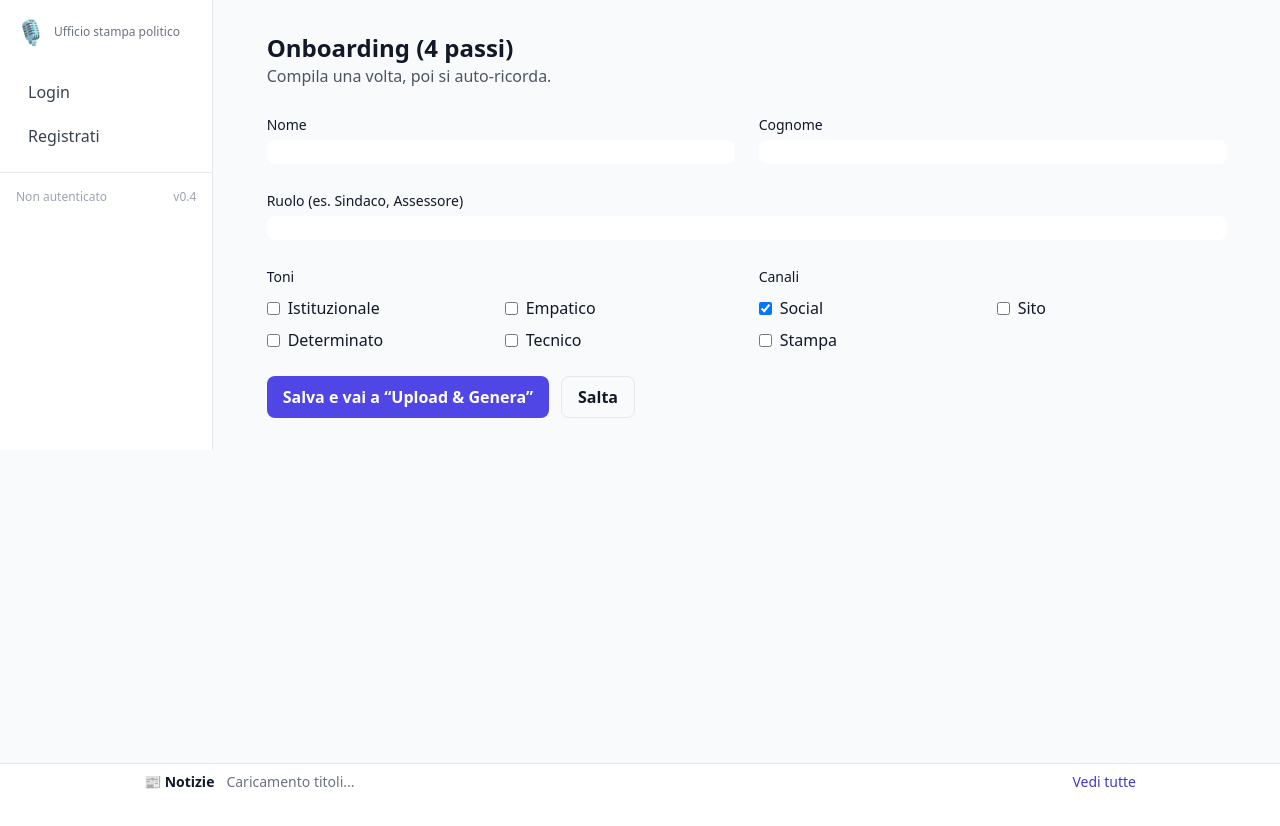
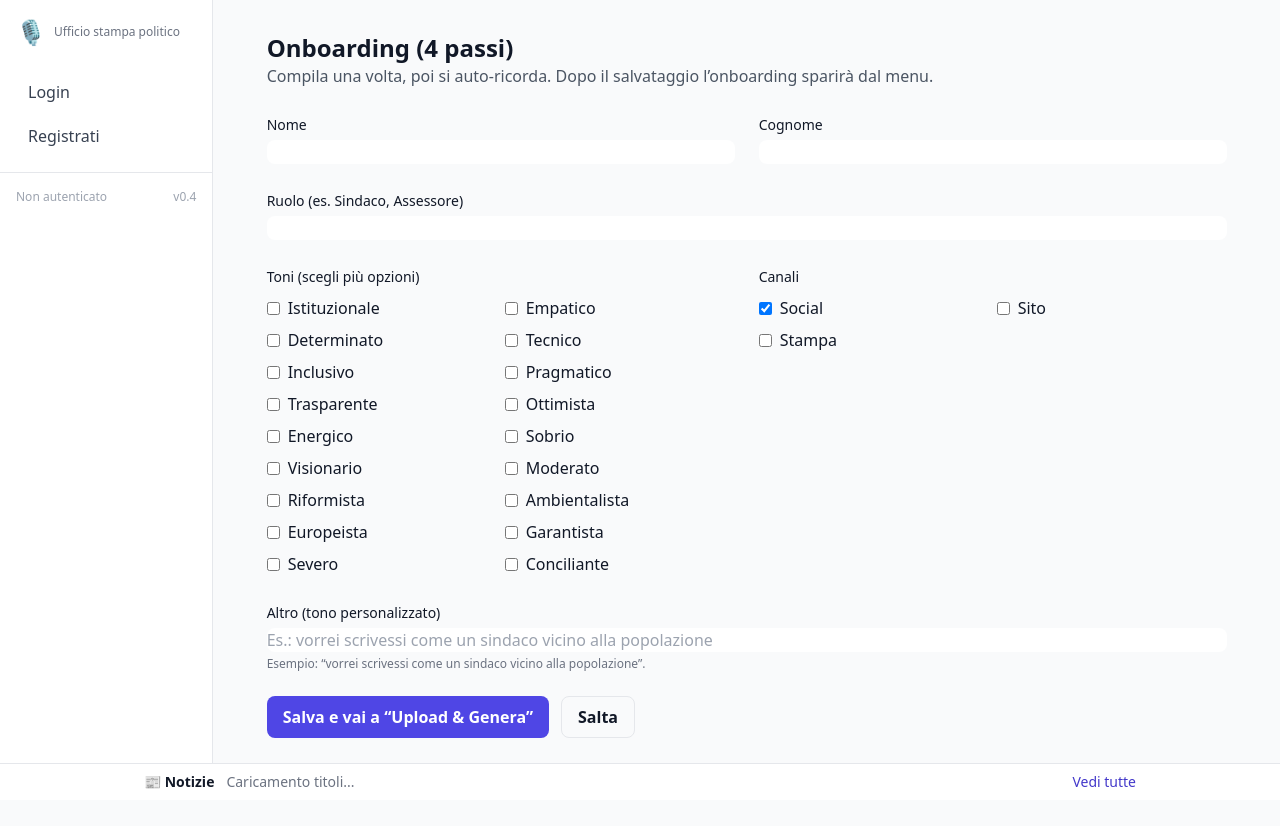
Before and after one commit to lorenzospadotto-debug/noventa-comms-app, a FastAPI app: template templates/home.html in a window 1280 px wide. Before the commit the page ends 789 px from the top, so only its background shows below. Run offline with FastAPI, Linux system fonts and the light colour scheme; the template is opened without the code that fills it, so the values that code supplies are empty; some libraries are stand-ins or nearby versions.

Commit message:
Update home.html

```diff
--- a/templates/home.html
+++ b/templates/home.html
@@ -1,7 +1,7 @@
 {% extends "base.html" %}
 {% block content %}
 <h1 class="text-2xl font-bold">Onboarding (4 passi)</h1>
-<p class="text-gray-600">Compila una volta, poi si auto-ricorda.</p>
+<p class="text-gray-600">Compila una volta, poi si auto-ricorda. Dopo il salvataggio l’onboarding sparirà dal menu.</p>
 
 <form action="/save_onboarding" method="post" class="mt-6 grid grid-cols-1 md:grid-cols-2 gap-6" onsubmit="showOverlay()">
   <div>
@@ -24,10 +24,10 @@
   </div>
 
   <div>
-    <span class="text-sm font-medium">Toni</span>
+    <span class="text-sm font-medium">Toni (scegli più opzioni)</span>
     <div class="mt-2 grid grid-cols-2 gap-2">
       {% set tones = profile.tones or [] %}
-      {% for t in ['Istituzionale','Empatico','Determinato','Tecnico'] %}
+      {% for t in ['Istituzionale','Empatico','Determinato','Tecnico','Inclusivo','Pragmatico','Trasparente','Ottimista','Energico','Sobrio','Visionario','Moderato','Riformista','Ambientalista','Europeista','Garantista','Severo','Conciliante'] %}
       <label class="flex items-center gap-2">
         <input type="checkbox" name="tones" value="{{ t }}" {% if t in tones %}checked{% endif %}>
         <span>{{ t }}</span>
@@ -49,6 +49,14 @@
     </div>
   </div>
 
+  <div class="md:col-span-2">
+    <label class="block">
+      <span class="text-sm font-medium">Altro (tono personalizzato)</span>
+      <input type="text" name="tone_other" value="{{ profile.tone_other }}" placeholder="Es.: vorrei scrivessi come un sindaco vicino alla popolazione" class="mt-1 w-full rounded-lg border-gray-300 focus:ring-2 focus:ring-indigo-600">
+      <p class="text-xs text-gray-500 mt-1">Esempio: “vorrei scrivessi come un sindaco vicino alla popolazione”.</p>
+    </label>
+  </div>
+
   <div class="md:col-span-2 flex gap-3">
     <button class="px-4 py-2 rounded-lg bg-indigo-600 text-white font-semibold">Salva e vai a “Upload & Genera”</button>
     <a href="/compose" class="px-4 py-2 rounded-lg border font-semibold">Salta</a>
```
